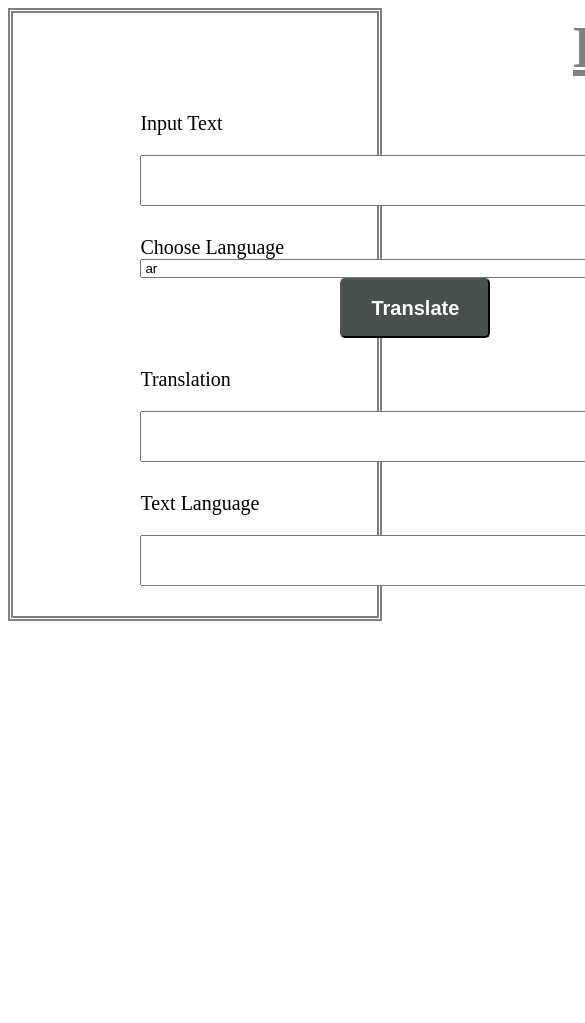
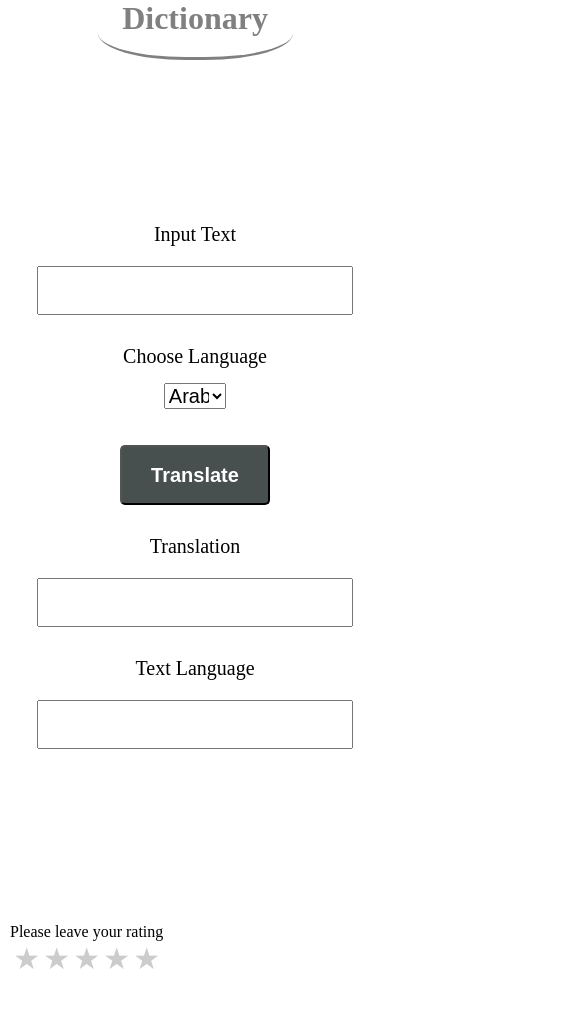
Before and after one commit to fack2/dictionaryApplication, a plain HTML site: page index.html in a window 390 px wide. Shown: the top 1023 px of the page, 585 px wide, since content can reach past the window. Before the commit the page ends 844 px from the top, so only its background shows below. Drawn offline with Linux system fonts and the light colour scheme.

Commit message:
to munir

```diff
--- a/index.html
+++ b/index.html
@@ -4,6 +4,7 @@
     <meta charset="utf-8" />
     <title>Dictionary</title>
     <link rel="stylesheet" type="text/css" href="public/style.css" />
+    <link rel="stylesheet" href="https://cdnjs.cloudflare.com/ajax/libs/font-awesome/4.7.0/css/font-awesome.min.css">
   </head>
   <body>
     <header class="title">Dictionary</header>
@@ -12,12 +13,16 @@
       <input name="input-text" id="input" type="text" />
       <label for="input-language"> Choose Language </label>
 
-      <select id="inputLang">
-        <option value="ar">ar</option>
-        <option value="en">en</option>
-        <option value="de">de</option>
-        <option value="ru">ru</option>
-        <option value="fr">fr</option>
+      <select id="inputLang" class="inputLanguage">
+        <option value="ar">Arabic</option>
+        <option value="en">English</option>
+        <option value="de">German</option>
+        <option value="ru">Russian</option>
+        <option value="fr">French</option>
+        <option value="tr">Turkish</option>
+        <option value="ko">korean</option>
+
+
       </select>
 
       <!-- <input name="input-Language" id="inputLang" type="text" /> -->
@@ -30,6 +35,23 @@
       <label for="language"> Text Language</label>
       <input name="detect-language" id="detectedLang" type="text" />
     </div>
+
+    <div class="rate">
+      <p class="ratingText">Please leave your rating</p>
+      <input type="radio" id="star5" class="rate" value="5" />
+      <label for="star5" title="text">5 stars</label>
+      <input type="radio" id="star4" class="rate" value="4" />
+      <label for="star4" title="text">4 stars</label>
+      <input type="radio" id="star3" class="rate" value="3" />
+      <label for="star3" title="text">3 stars</label>
+      <input type="radio" id="star2" class="rate" value="2" />
+      <label for="star2" title="text">2 stars</label>
+      <input type="radio" id="star1" class="rate" value="1" />
+      <label for="star1" title="text">1 star</label>
+    </div>
+
+
+    <script src="/path/to/index.js"></script>
     <script src="js/Dom.js"></script>
   </body>
 </html>
--- a/js/Dom.js
+++ b/js/Dom.js
@@ -1,45 +1,81 @@
 function request(url, cb) {
 	fetch(url)
-    .then(response => {
+		.then((response) => {
 			return response.json();
 		})
-    .then(data => {
+		.then((data) => {
 			return cb(data);
 		})
-    .catch(error => {
+		.catch((error) => {
 			console.log(error);
 		});
 }
 
-var input = document.getElementById("input");
-var inputLang = document.getElementById("inputLang");
+var input = document.getElementById('input');
+var inputLang = document.getElementById('inputLang');
 
-var translateButton = document.getElementById("translate");
-var translation = document.getElementById("translation");
-var detectedLang = document.getElementById("detectedLang");
+var translateButton = document.getElementById('translate');
+var translation = document.getElementById('translation');
+var detectedLang = document.getElementById('detectedLang');
 
-translateButton.addEventListener("click", function() {
+translateButton.addEventListener('click', function() {
 	var text = input.value;
-  console.log("input value", text);
+	console.log('input value', text);
 	var detectUrl = `https://translate.yandex.net/api/v1.5/tr.json/detect?key=trnsl.1.1.20190702T084028Z.6d9a7275087030e7.c7f5e34f73df150db59b46361478dc0c93bfd86c&text=${text}`;
 
 	//get the input text and add it to the api
 	console.log(detectUrl);
 
-  detectedLang.value = "";
-  translation.value = "";
-  request(detectUrl, data => {
+	detectedLang.value = '';
+	translation.value = '';
+	request(detectUrl, (data) => {
 		console.log(data);
 		detectedLang.value = data.lang; //get the detected lang and add it to the api
 
 		var value1 = inputLang[inputLang.selectedIndex].value;
-    translateUrl = `https://translate.yandex.net/api/v1.5/tr.json/translate?key=trnsl.1.1.20190702T084028Z.6d9a7275087030e7.c7f5e34f73df150db59b46361478dc0c93bfd86c&text=${text}&lang=${
-      data.lang
-    }-${value1}`;
-    console.log("hereee", value1);
-    request(translateUrl, data => {
+		translateUrl = `https://translate.yandex.net/api/v1.5/tr.json/translate?key=trnsl.1.1.20190702T084028Z.6d9a7275087030e7.c7f5e34f73df150db59b46361478dc0c93bfd86c&text=${text}&lang=${data.lang}-${value1}`;
+		console.log('hereee', value1);
+		request(translateUrl, (data) => {
 			console.log(data.text[0]);
 			translation.value = data.text[0];
 		});
 	});
 });
+
+//setting the rating bar
+var myRating = raterJs({
+	element: document.querySelector('#rater'),
+	rateCallback: function rateCallback(rating, done) {
+		this.setRating(rating);
+		done();
+	}
+});
+
+var myRating = raterJs({
+	// shows a rating tooltip
+	showToolTip: true,
+
+	// the number of stars
+	max: 5,
+
+	// star size
+	starSize: 16,
+
+	// text to show when disabled.
+	disableText: 'Thank you for your vote!',
+
+	// Text to show when hover over stars.
+	//ratingText: '{rating}/{maxRating}',
+
+	// displayed while user is rating but done not called yet.
+	isBusyText: null,
+
+	// between 0 and 1
+	step: undefined,
+
+	// reverse the ratings
+	reverse: false,
+
+	// is readonly?
+	readOnly: false
+});
--- a/public/style.css
+++ b/public/style.css
@@ -1,24 +1,25 @@
+/* mobile media quiry */
+@media only screen and (max-width: 768px) {
 	body {
-  border: double;
-  border-width: thick;
+		height: 100vh;
+		width: 100vw;
 		border-color: gray;
 	}
 	.title {
+		text-align: center;
 		color: gray;
 		font-weight: bold;
-  font-size: 60px;
-  padding-left: 560px;
-  padding-bottom: 30px;
-  text-decoration: underline;
+		font-size: 2em;
+
+		padding-bottom: 5%;
+		border-bottom: 3px solid gray;
+		border-radius: 45%;
+		width: 50%;
+		margin-bottom: 5%;
+		margin-top: 30%;
+		margin: auto;
 	}
 
-/* header {
-  background-image: url("");
-  height: 350px;
-  background-size: cover;
-  background-repeat: no-repeat;
-
-} */
 	button {
 		height: 60px;
 		width: 150px;
@@ -27,7 +28,72 @@ button {
 		border-radius: 5px;
 		/* align-items: center; */
 		margin-bottom: 30px;
-  margin-left: 200px;
+		font-weight: bold;
+		font-size: 20px;
+		margin: auto;
+		margin-top: 2%;
+	}
+	button:hover {
+		text-shadow: 0px 0px 6px rgba(255, 255, 255, 1);
+		-webkit-box-shadow: 0px 5px 40px -10px rgba(0, 0, 0, 0.57);
+		-moz-box-shadow: 0px 5px 40px -10px rgba(0, 0, 0, 0.57);
+		transition: all 0.4s ease 0s;
+	}
+	.dictionary {
+		display: flex;
+		flex-direction: column;
+		margin: auto;
+		justify-content: center;
+		align-items: center;
+		text-align: center;
+		height: 100vh;
+		width: 80vw;
+	}
+	.inputLanguage {
+		width: 20%;
+		align-content: center;
+		margin-top: 2%;
+	}
+}
+
+.inputLanguage {
+	font-size: 20px;
+	margin-bottom: 30px;
+	margin-top: 15px;
+	width: 20%;
+	align-content: center;
+}
+
+label {
+	font-size: 20px;
+}
+input {
+	width: 80vw;
+	font-size: 40px;
+	margin-bottom: 30px;
+	margin-top: 20px;
+}
+
+.dictionary {
+	display: flex;
+	flex-direction: column;
+	margin: auto;
+	justify-content: center;
+	align-items: center;
+	text-align: center;
+	height: 100vh;
+	width: 80vw;
+	margin-top: 5%;
+}
+button {
+	height: 60px;
+	width: 150px;
+	color: #fff;
+	background: #484f4f;
+	border-radius: 5px;
+	/* align-items: center; */
+	margin-bottom: 30px;
+
 	font-weight: bold;
 	font-size: 20px;
 }
@@ -37,22 +103,72 @@ button:hover {
 	-moz-box-shadow: 0px 5px 40px -10px rgba(0, 0, 0, 0.57);
 	transition: all 0.4s ease 0s;
 }
-div {
-  display: grid;
-  width: 300px;
-  margin-left: 35%;
-}
-label {
-  font-size: 20px;
-}
-input {
-  font-size: 40px;
-  margin-bottom: 30px;
-  margin-top: 20px;
+.title {
+	text-align: center;
+	color: gray;
+	font-weight: bold;
+	font-size: 2em;
+	padding-bottom: 5%;
+	border-bottom: 3px solid gray;
+	border-radius: 45%;
+	width: 50%;
+	margin-bottom: 200px;
+	margin-top: 50%;
+	margin: auto;
 }
 
-.inputLang {
-  font-size: 20px;
-  margin-bottom: 30px;
-  margin-top: 15px;
+body {
+	/* border: double;
+  border-width: thick; */
+	border-color: gray;
+	height: 100vh;
+	width: 100vw;
 }
+
+/* *************** below this is done*************** */
+
+* {
+	margin: 0;
+	padding: 0;
+}
+.rate {
+	justify-content: center;
+
+	height: 100px;
+	padding: 0 10px;
+	display: inline-block;
+}
+.rate:not(:checked) > input {
+	position: absolute;
+	top: -9999px;
+}
+.rate:not(:checked) > label {
+	float: right;
+	width: 1em;
+	overflow: hidden;
+	white-space: nowrap;
+	cursor: pointer;
+	font-size: 30px;
+	color: #ccc;
+}
+.rate:not(:checked) > label:before {
+	content: '★ ';
+}
+.rate > input:checked ~ label {
+	color: #ffc700;
+}
+.rate:not(:checked) > label:hover,
+.rate:not(:checked) > label:hover ~ label {
+	color: #deb217;
+}
+.rate > input:checked + label:hover,
+.rate > input:checked + label:hover ~ label,
+.rate > input:checked ~ label:hover,
+.rate > input:checked ~ label:hover ~ label,
+.rate > label:hover ~ input:checked ~ label {
+	color: #c59b08;
+}
+
+.ratingText {
+	align-items: center;
+}
```
Lines whose indentation alone changed are shown as unchanged.
